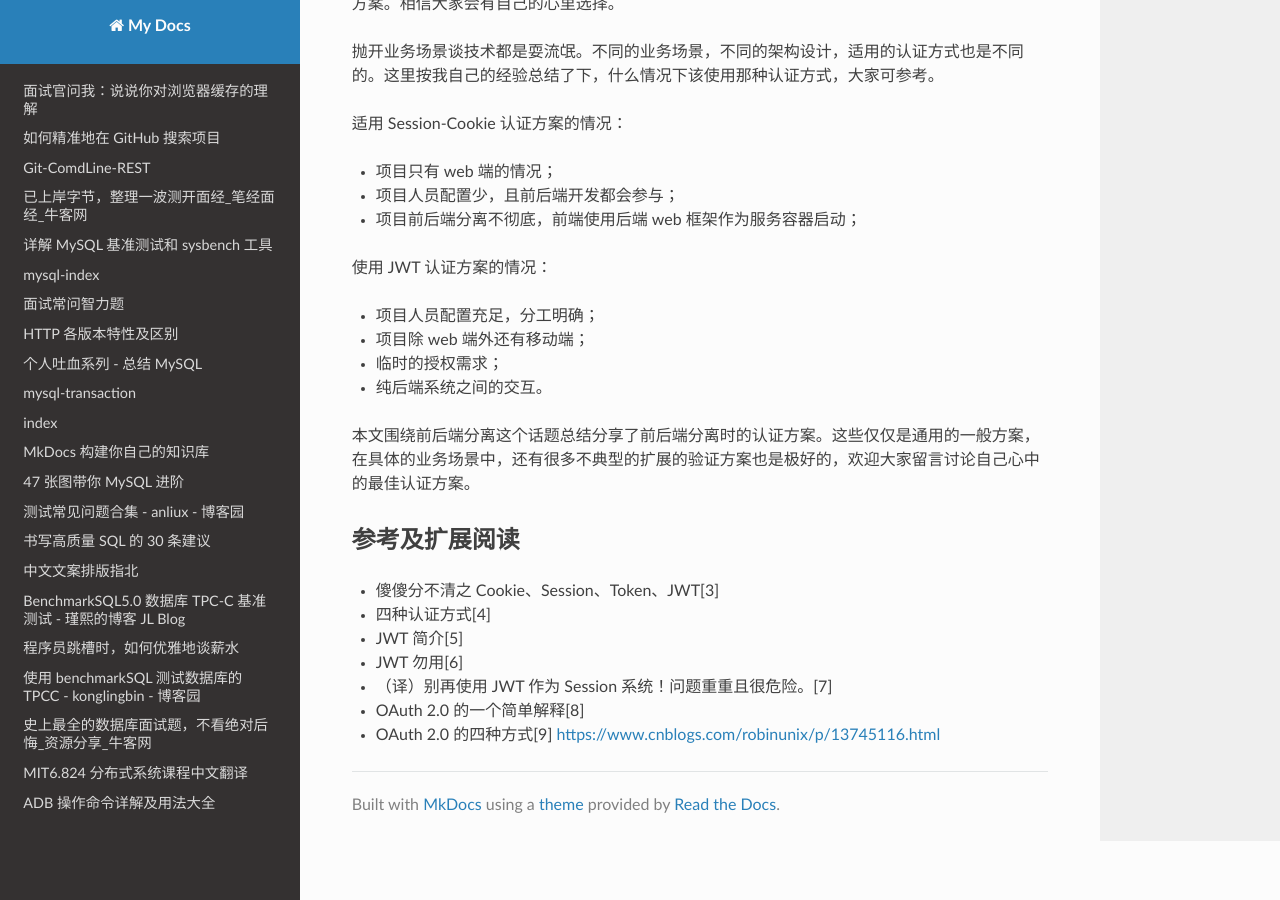
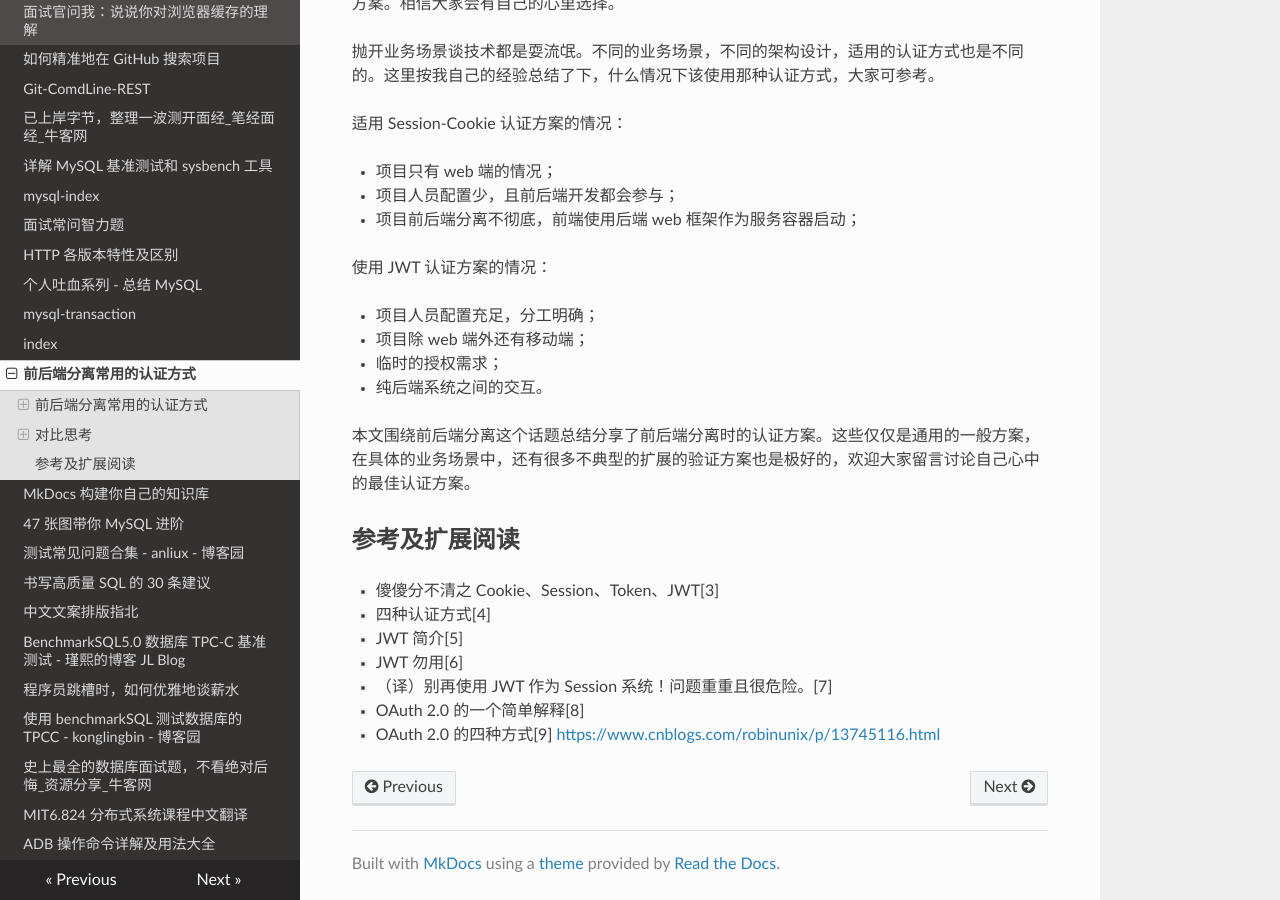
Before and after one commit to WadeStack/test, an MkDocs documentation site: the page built from docs/前后端分离常用的认证方式.md, in a window 1280 px wide and 900 px high, scrolled down 3444 px. Built offline with MkDocs 1.6.1, drawn with Linux system fonts in a browser that asks for light colours; nearby versions of some CDN libraries; old or Windows-style settings are respelled for this version of MkDocs.

Commit message:
:memo: mkdocs update

```diff
--- a/mkdocs.yml
+++ b/mkdocs.yml
@@ -13,6 +13,7 @@ pages:
     - 个人吐血系列 - 总结 MySQL: 个人吐血系列 - 总结 MySQL.md
     - mysql-transaction: mysql-transaction.md
     - index: index.md
+    - 前后端分离常用的认证方式: 前后端分离常用的认证方式.md
     - MkDocs 构建你自己的知识库: MkDocs 构建你自己的知识库.md
     - 47 张图带你 MySQL 进阶: 47 张图带你 MySQL 进阶.md
     - 测试常见问题合集 - anliux - 博客园: 测试常见问题合集 - anliux - 博客园.md
```
